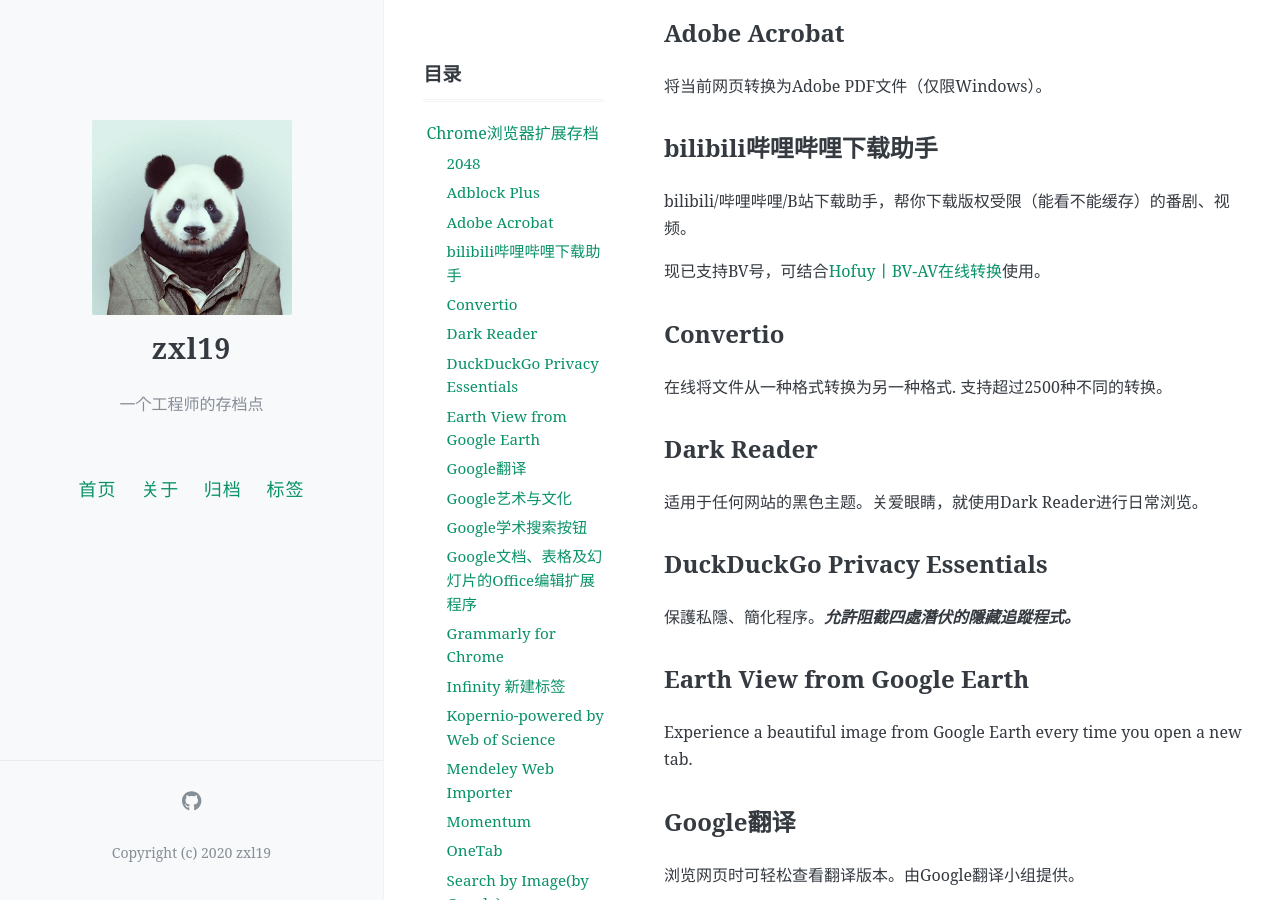
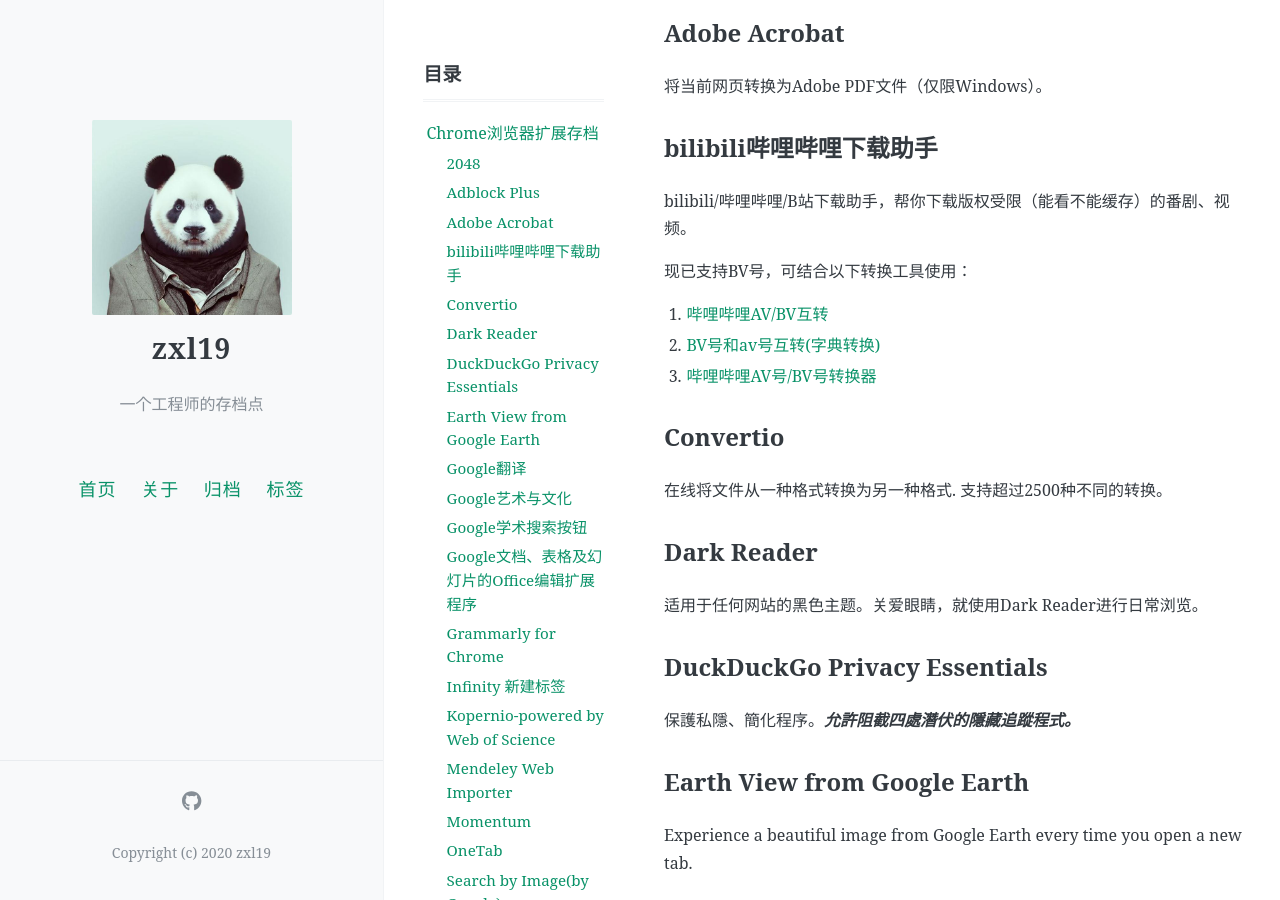
Before and after one commit to zxl19/zxl19.github.io, a Jekyll site: the page built from _posts/2020-06-20-chrome-extension.md, in a window 1280 px wide and 900 px high, scrolled down 422 px. Built offline with Jekyll 4.4.1, drawn with Linux system fonts in a browser that asks for light colours; comment, search, counter and statistics services are not loaded.

Commit message:
Update Posts

```diff
--- a/_posts/2020-06-20-chrome-extension.md
+++ b/_posts/2020-06-20-chrome-extension.md
@@ -29,7 +29,11 @@ Play 2048 anytime you want, it's always in your browser!
 
 bilibili/哔哩哔哩/B站下载助手，帮你下载版权受限（能看不能缓存）的番剧、视频。
 
-现已支持BV号，可结合[Hofuy丨BV-AV在线转换](http://hofuy.cn/tools/bv-av/)使用。
+现已支持BV号，可结合以下转换工具使用：
+
+1. [哔哩哔哩AV/BV互转](https://tool.liumingye.cn/avbv/)
+2. [BV号和av号互转(字典转换)](https://tools.jixiaob.cn/bv2av/)
+3. [哔哩哔哩AV号/BV号转换器](http://www.atoolbox.net/Tool.php?Id=910)
 
 ## Convertio
 
```
Also changed, not shown: _posts/2021-10-29-camera-note.md (+1 -0 lines).
